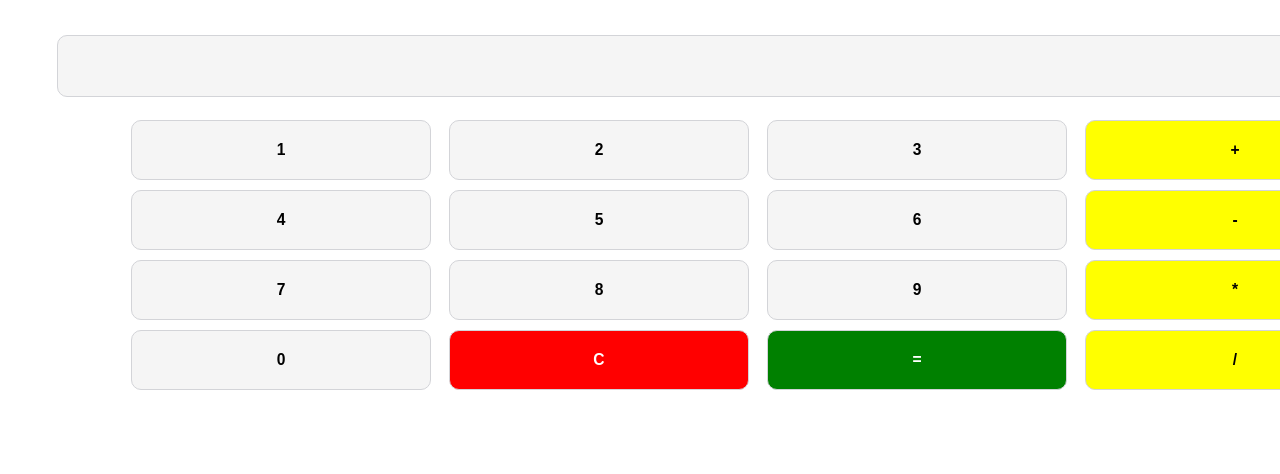
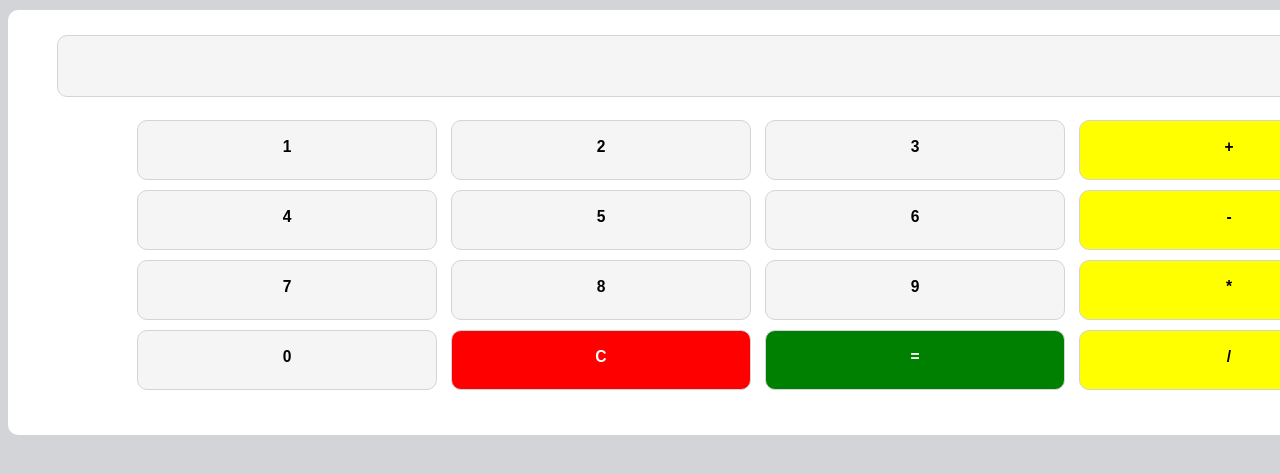
Before and after one commit to romankriuckov/DublinCS, a plain HTML site: page index.html in a window 1280 px wide. Shown: the top 474 px of the page. Drawn offline with Linux system fonts and the light colour scheme.

Commit message:
Add files via upload

```diff
--- a/styles.css
+++ b/styles.css
@@ -1,4 +1,4 @@
-bbody{
+body{
     background-color: #D3D4D8;
 }
 .main-container{
@@ -27,8 +27,9 @@ justify-content: center;
     width: 300px;
     margin: auto;
     border: 1px solid #D3D4D8;
-    align-content: space-around;
+display: flex;
 margin: 5px 7px;
+justify-content: center;
 }
 
 .minus{
@@ -39,8 +40,9 @@ margin: 5px 7px;
     margin: auto;
     border: 1px solid #D3D4D8;
     color: black;
-align-content: space-around;
+display: flex;
 margin: 5px 7px;
+justify-content: center;
 }
 .equals{
     background-color: green;
@@ -50,8 +52,9 @@ margin: 5px 7px;
     margin: auto;
     border: 1px solid #D3D4D8;
     color: white;
-align-content: space-around;
+display: flex;
 margin: 5px 7px;
+justify-content: center;
 }
 .C{
     background-color: red;
@@ -61,9 +64,14 @@ margin: 5px 7px;
     margin: auto;
     border: 1px solid #D3D4D8;
     color: white;
-align-content: space-around;
+display: flex;
 margin: 5px 7px;
+justify-content: center;
 }
 .footer{
     text-align: center;
+display: flex;
+align-content: space-between;
+flex-wrap: wrap;
+justify-content: center;
 }
```
